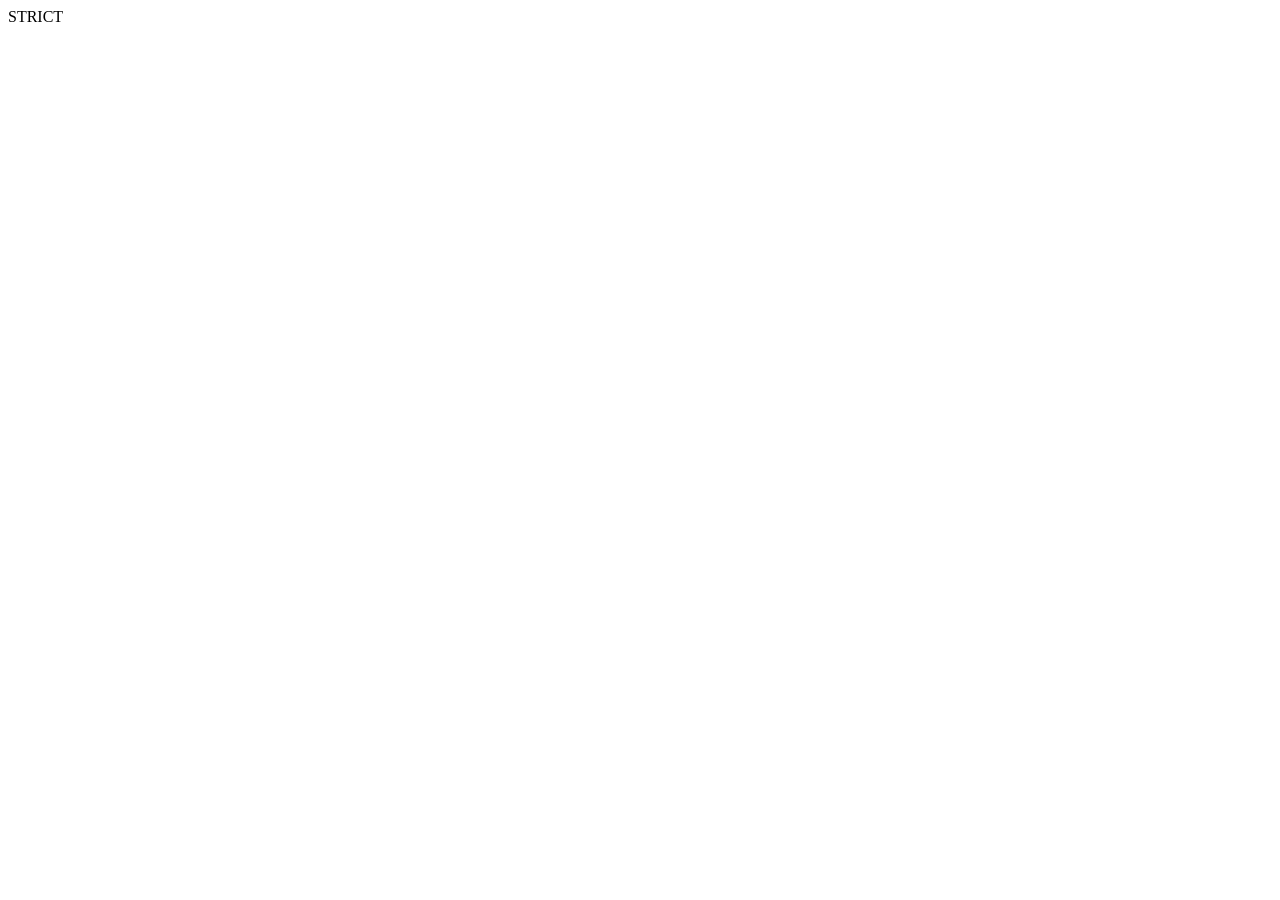
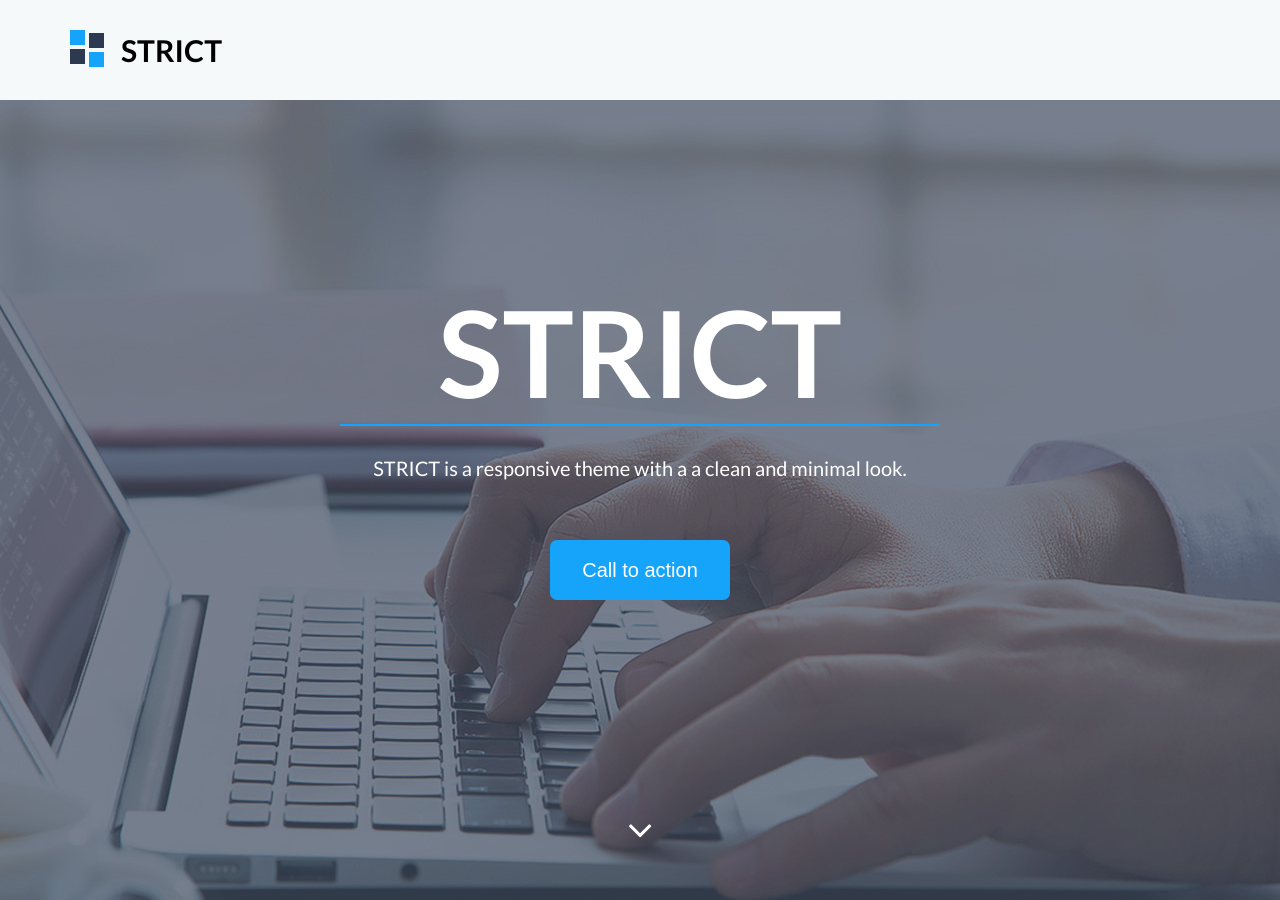
Before and after one commit to kirpun2011/Strict, a plain HTML site: page index.html in a window 1280 px wide. Before the commit the page ends 800 px from the top, so only its background shows below. Drawn offline with nearby package versions, Linux system fonts and the light colour scheme; files that its build step writes are made by us from their sources.

Commit message:
add top and banner design

```diff
--- a/index.html
+++ b/index.html
@@ -4,12 +4,30 @@
     <meta charset="UTF-8">
     <title>Strict</title>
     <link href="https://fonts.googleapis.com/css?family=Lato:400,700" rel="stylesheet">
-    <link rel="stylesheet" href="less/styles.css">
+    <link rel="stylesheet" href="css/styles.css">
+    <link rel="stylesheet" href="https://maxcdn.bootstrapcdn.com/font-awesome/4.7.0/css/font-awesome.min.css">
+    <meta name="viewport" width="device-width">
 </head>
 <body>
     <div class="top">
-        <div class="logo"></div>
-        <div class="title">STRICT</div>
+        <div class="top_wrapper">
+            <div class="top__logo">
+                <img class="top__img" src="images/logo.png" alt="logo">
+            </div>
+            <div class="top__title">STRICT</div>
+        </div>
+    </div>
+
+    <div class="banner">
+        <img class="banner__img" src="images/banner.jpg"/>
+        <div class="banner__wrapper">
+            <div class="banner__title">STRICT</div>
+            <div class="banner__desc">
+                STRICT is a responsive theme with a a clean and minimal look.
+            </div>
+            <button class="banner__btn">Call to action</button>
+            <a class="banner__link" href=""><i class="fa fa-angle-down" aria-hidden="true"></i></a>
+        </div>
     </div>
 </body>
 </html>
--- /dev/null
+++ b/less/mixins.less
@@ -0,0 +1,7 @@
+@import "variables";
+
+.text-change (@font-size, @font-weight, @color: @text-color1) {
+  font-size: @font-size;
+  color: @color;
+  font-weight: @font-weight;
+}
--- a/less/styles.less
+++ b/less/styles.less
@@ -0,0 +1,98 @@
+@import "variables";
+@import "mixins";
+
+body, p {
+  font-family: 'Lato', sans-serif;
+  margin: 0;
+  padding: 0;
+}
+
+.top {
+  background-color: @bg-color;
+  height: 100px;
+
+  &_wrapper {
+    max-width: 1200px;
+    margin: 0 auto;
+    display: flex;
+    flex-direction: row;
+  }
+
+  &__logo {
+    background-color: @bg-color;
+    padding-top: 30px;
+    padding-left: 30px;
+
+    &__img {
+      width: 37px;
+    }
+  }
+
+  &__title {
+    .text-change(30px, bold, @text-color2);
+    padding-top: 32px;
+    padding-left: 17px;
+  }
+}
+
+.banner {
+  margin: 0 auto;
+
+  &__img {
+    width: 100%;
+    height: 800px;
+    object-fit: cover;
+    position: absolute;
+    z-index: 1;
+  }
+
+  &__wrapper {
+    position: relative;
+    z-index: 2;
+    max-width: 1200px;
+    display: flex;
+    flex-direction: column;
+    margin: 0 auto;
+  }
+
+  &__title {
+    .text-change(120px, bold);
+    width: 600px;
+    text-align: center;
+    margin: 0 auto;
+    padding-top: 180px;
+    border-bottom: 2px solid #15a4fa;
+  }
+
+  &__desc {
+    .text-change(20px, regular, @text-color1);
+    text-align: center;
+    margin-top: 30px;
+  }
+
+  &__btn {
+    .text-change(20px, regular, @text-color1);
+    margin: 0 auto;
+    border: none;
+    background-color: #15a4fa;
+    width: 180px;
+    height: 60px;
+    border-radius: 7px;
+    cursor: pointer;
+    margin-top: 60px;
+
+    &:hover {
+      background-color: darken(#15a4fa, 8%);
+      transition: 0.5s;
+    }
+  }
+
+  &__link {
+    margin: 0 auto;
+    margin-top: 210px;
+  }
+
+  .fa-angle-down {
+    .text-change(40px, regular, @text-color1);
+  }
+}
--- /dev/null
+++ b/less/variables.less
@@ -0,0 +1,3 @@
+@bg-color: #f6f9f9;
+@text-color1: #fff;
+@text-color2: #000;
```
Also changed, not shown: css/styles.css (added), images/banner.jpg (added), images/logo.png (added), 2 other files.
